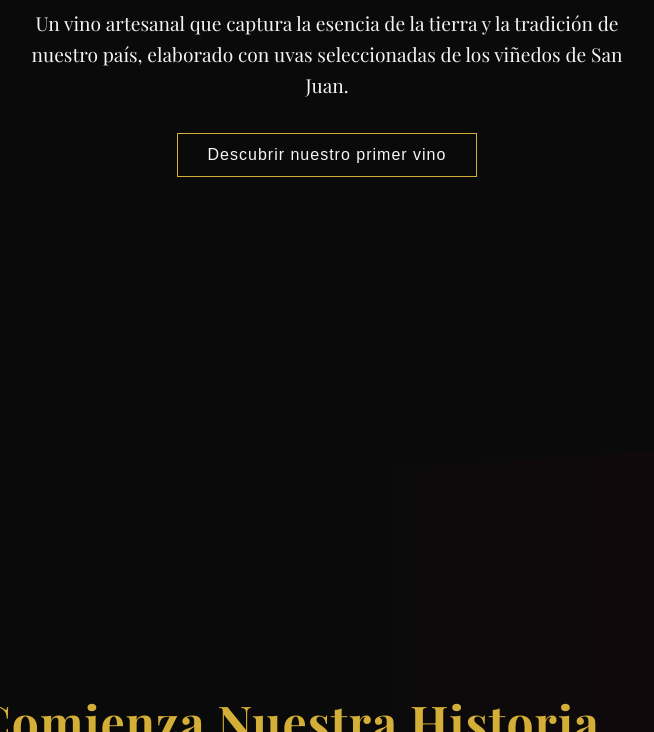
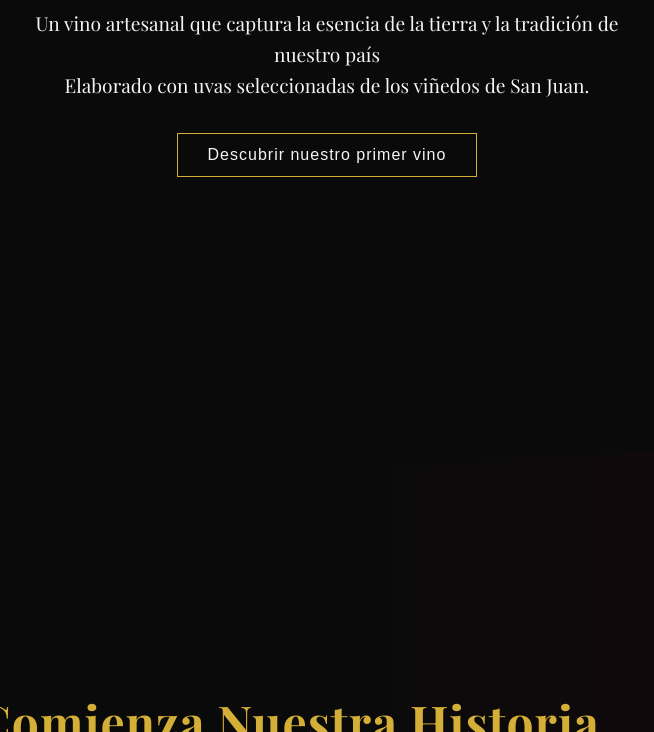
Before and after one commit to igm-97/vino, a plain HTML site: page index.html in a window 1280 px wide. Shown: the part 368-1100 px from the top of the page, without its empty margins (313-967 px from the left). Drawn offline with nearby package versions, Linux system fonts and the light colour scheme.

Commit message:
Update index.html

```diff
--- a/index.html
+++ b/index.html
@@ -132,7 +132,7 @@
     <section class="hero">
         <div class="color-change"></div>
         <h1>Qpula</h1>
-        <p>Un vino artesanal que captura la esencia de la tierra y la tradición de nuestro país, elaborado con uvas seleccionadas de los viñedos de San Juan.</p>
+        <p>Un vino artesanal que captura la esencia de la tierra y la tradición de nuestro país<br>Elaborado con uvas seleccionadas de los viñedos de San Juan.</p>
         <button class="btn">Descubrir nuestro primer vino</button>
     </section>
 
```
